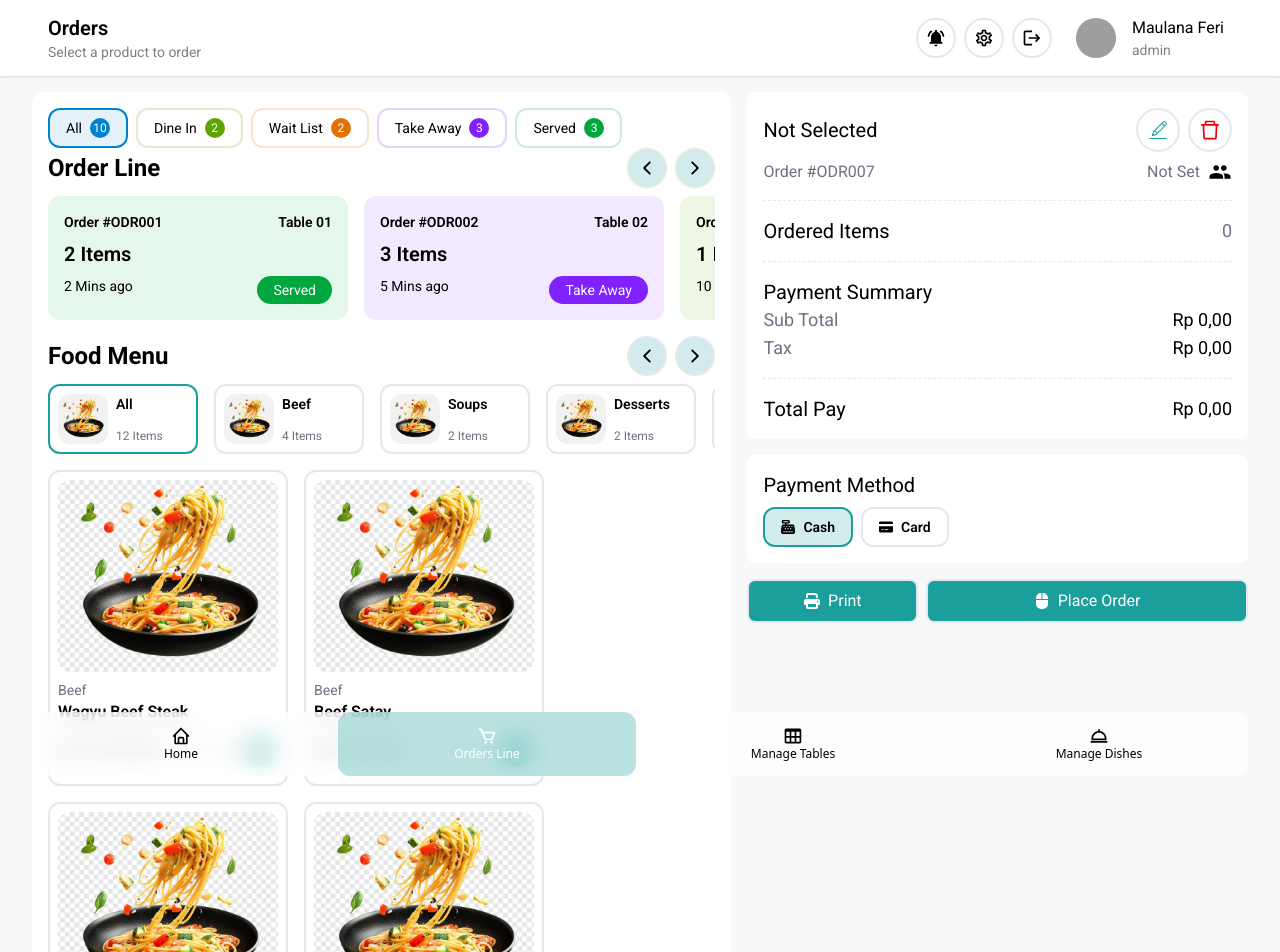
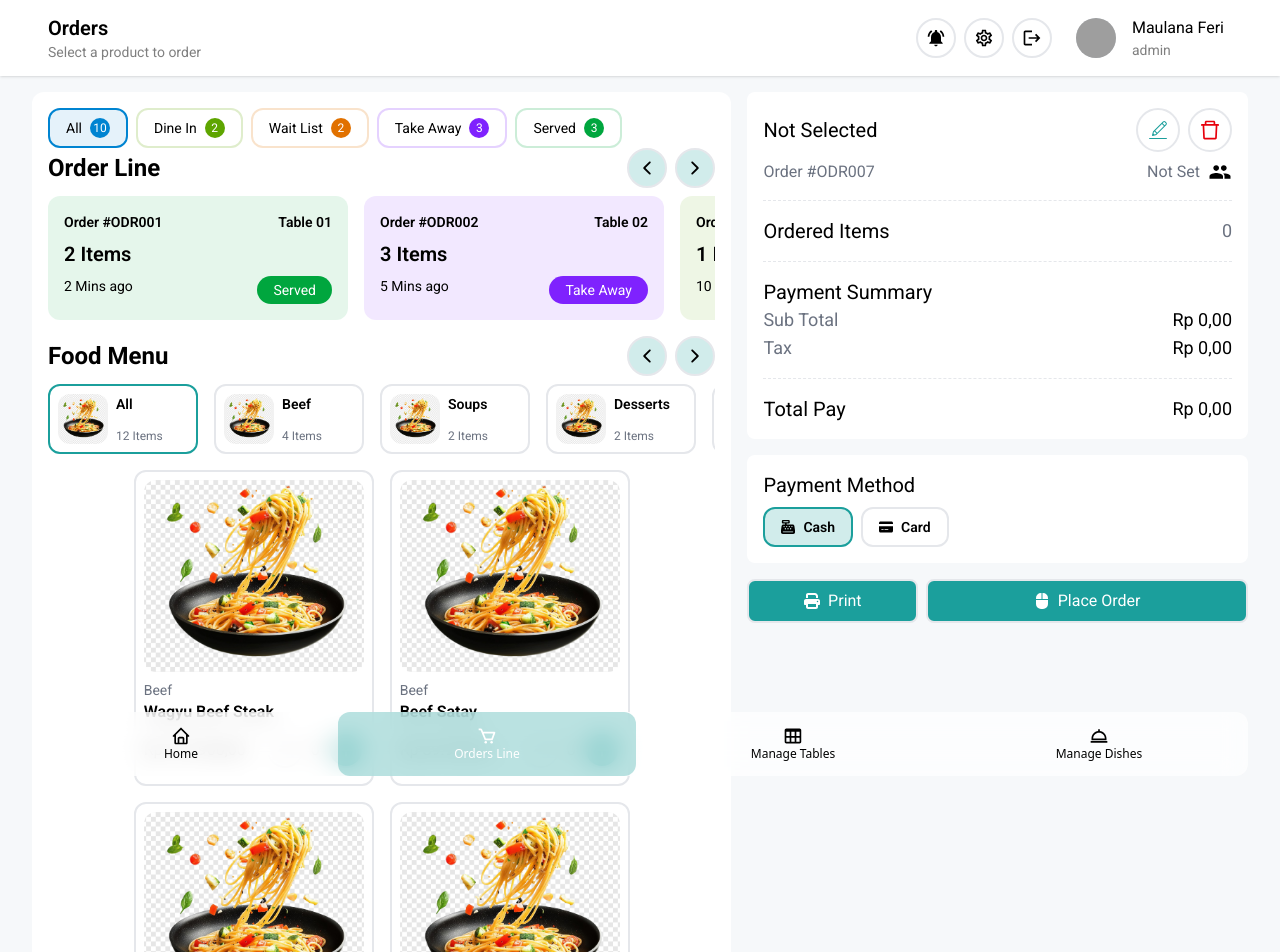
Before and after one commit to Ferrr1/restaurant-web-app, a React (Vite) app in the folder frontend/: page /orders in a window 1280 px wide. Shown: the top 952 px of the page. Built offline with nearby package versions, Linux system fonts and the light colour scheme; grey boxes are pictures that could not be loaded.

Commit message:
fix: Center align food items in the FoodList component

```diff
--- a/frontend/src/features/order/components/FoodMenu.jsx
+++ b/frontend/src/features/order/components/FoodMenu.jsx
@@ -104,7 +104,7 @@ const FoodList = ({ activeFilter }) => {
       ? FoodData
       : FoodData.filter((item) => item.type === activeFilter);
   return (
-    <div className="flex flex-wrap gap-4 mt-4">
+    <div className="flex justify-center flex-wrap gap-4 mt-4">
       {filteredData.map((item, index) => {
         const cartItem = cartItems.find((cart) => cart.id === item.id);
         const quantity = cartItem?.quantity || 0;
```
